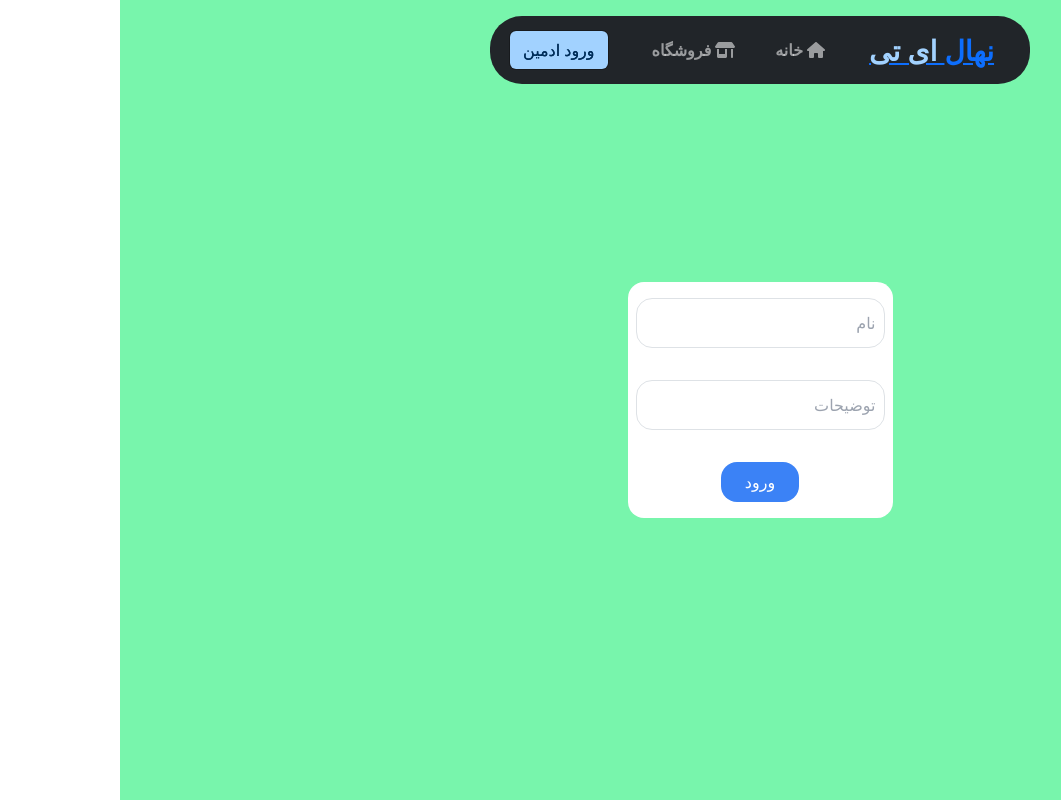
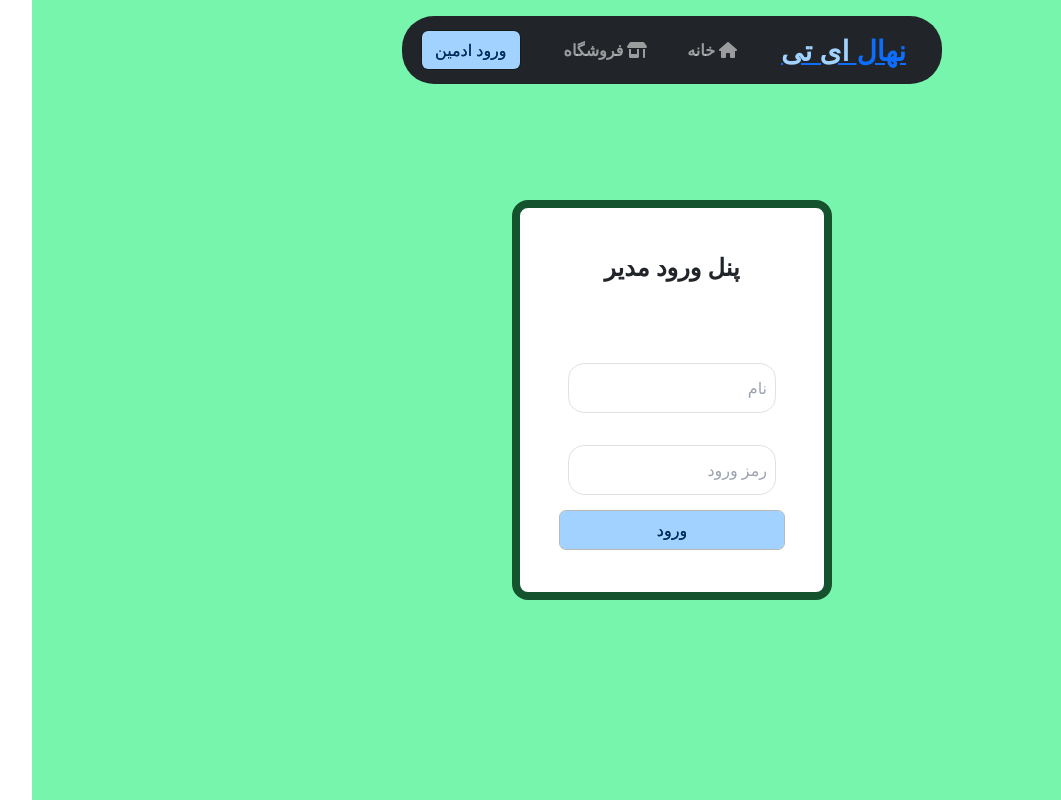
Before and after one commit to hamedrf/store-next-ts, a Next.js app: page /login in a window 1280 px wide. Shown: the whole page, without its empty margins (12-1073 px from the left). Built offline with nearby package versions, Linux system fonts and the light colour scheme.

Commit message:
create admin products page

```diff
--- /dev/null
+++ b/app/admin-products/page.tsx
@@ -0,0 +1,27 @@
+"use client";
+import { useSearchParams } from "next/navigation";
+import { useRouter } from "next/navigation";
+import { useEffect } from "react";
+
+const AdminProducts = () => {
+  const router = useRouter();
+  const searchParams = useSearchParams();
+  const data = searchParams.get("data");
+  const user = data ? JSON.parse(data) : {};
+
+  useEffect(() => {
+    if (user.username !== "admin" && user.password !== "admin")
+      router.push(`/login`);
+  }, [router, user.password, user.username]);
+
+  return (
+    <div>
+      <div className="w-screen h-32 flex justify-center items-center font-bold text-3xl border-b-4 border-blue-600">
+        سلام {user.username} خوش امدین به پنل مدریت محصولات{" "}
+      </div>
+      <div></div>
+    </div>
+  );
+};
+
+export default AdminProducts;
--- a/app/login/page.tsx
+++ b/app/login/page.tsx
@@ -1,31 +1,52 @@
+"use client";
+import MainBtn, { colorBtn } from "@/components/UI/MainBtn";
+import { useRouter } from "next/navigation";
+import { useEffect, useState } from "react";
+
 const Login = () => {
+  const [user, setUser] = useState({ username: "", password: "" });
+  const router = useRouter();
+
+  useEffect(() => {
+    alert("نام کاربری و رمز admin  هستش ");
+  }, []);
+  const handleNavigation = () => {
+    if (user.username === "admin" && user.password === "admin")
+      router.push(
+        `/admin-products?data=${encodeURIComponent(JSON.stringify(user))}`
+      );
+    else alert("نام کاربری یا رمز ورود اشتباه است");
+  };
   return (
     <div
       className="h-screen w-screen bg-second flex justify-center items-center"
       style={{ marginTop: "-10vh" }}
     >
-      <div className="!border-8  border-red-900 rounded-2xl bg-white ">
-        <form className="flex flex-col justify-center items-center">
+      <div className=" !border-8 !border-green-900 rounded-2xl bg-white h-2/4 w-2/4 lg:w-1/4 md:w-1/3 flex justify-center  flex-col md:px-10 ">
+        <div className="mb-16 text-center font-bold text-2xl">
+          پنل ورود مدیر
+        </div>
+        <div className="flex flex-col justify-center ">
           <input
             type="text"
             name="name"
+            onChange={(e) => setUser({ ...user, username: e.target.value })}
             className="border rounded-2xl !py-3 !px-2 mx-2 !my-4"
             placeholder="نام"
           />
           <input
             type="password"
-            name="description"
+            name="password"
+            onChange={(e) => setUser({ ...user, password: e.target.value })}
             className="border rounded-2xl !py-3 !px-2 mx-2 !my-4"
-            placeholder="توضیحات"
+            placeholder="رمز ورود"
           />
-          <button
-            type="submit"
-            className="bg-blue-500 text-white rounded-2xl px-4 py-2 !my-4"
-          >
-            {" "}
-            ورود
-          </button>
-        </form>
+          <MainBtn
+            text="ورود"
+            color={colorBtn.main}
+            eventClick={handleNavigation}
+          />
+        </div>
       </div>
     </div>
   );
--- a/styles/reset.css
+++ b/styles/reset.css
@@ -81,7 +81,6 @@ audio,
 video {
   margin: 0;
   padding: 0;
-  border: 0;
   font-size: 100%;
   font: inherit;
   vertical-align: baseline;
```
